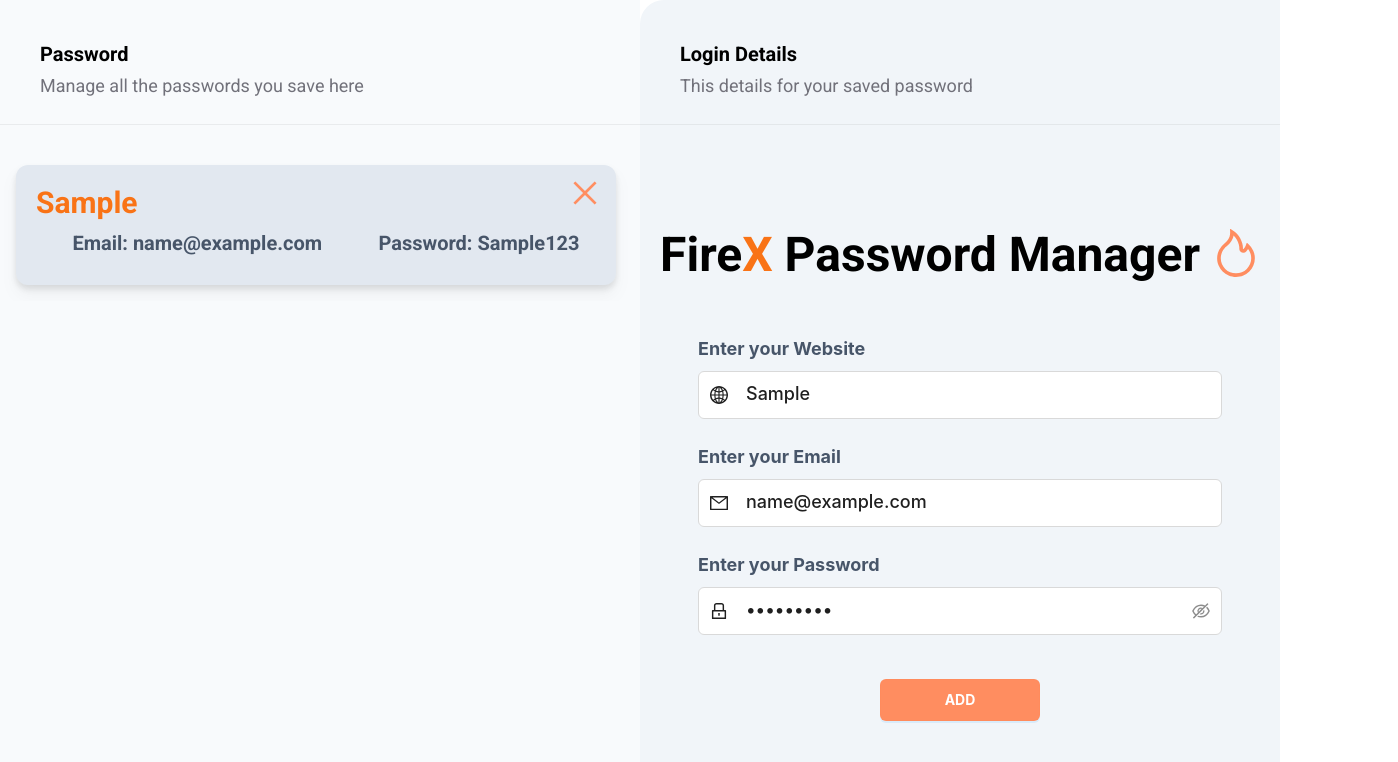
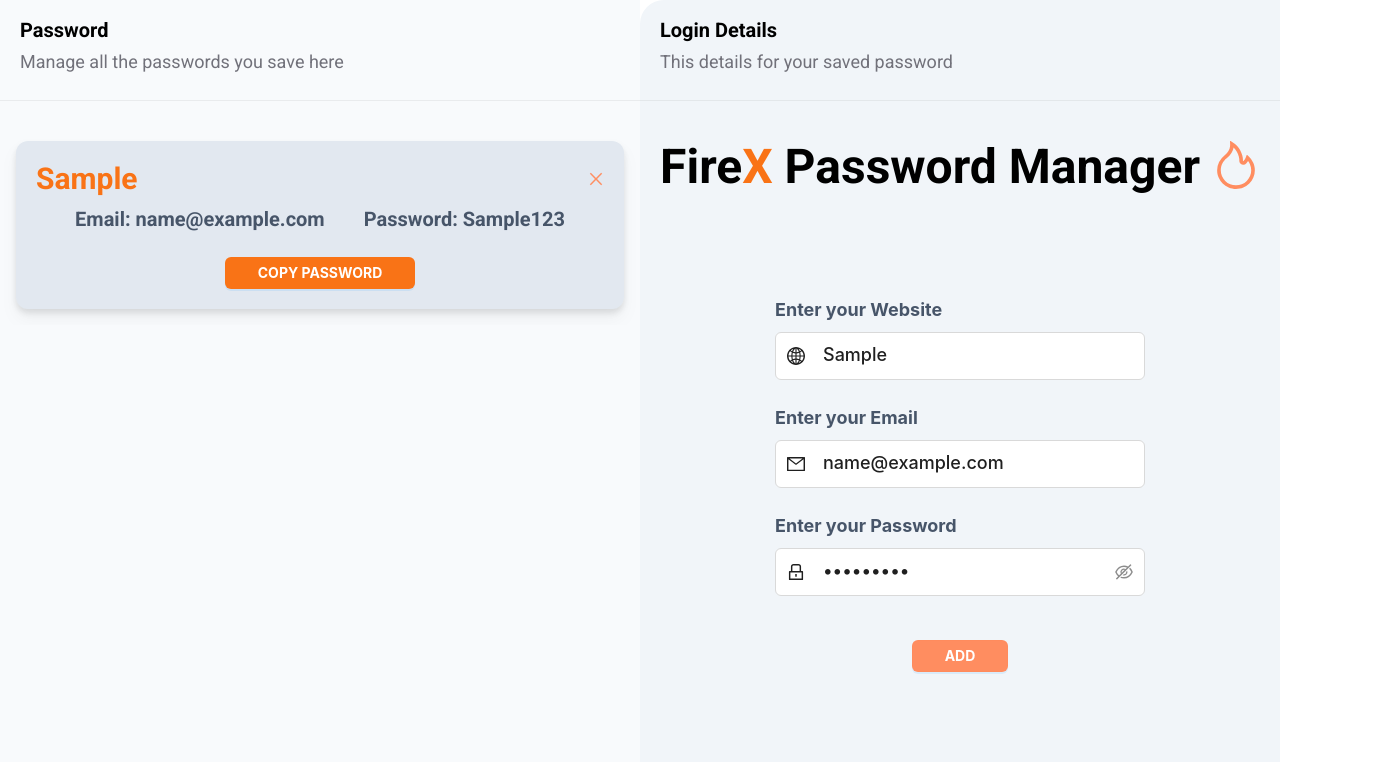
Before and after one commit to SathruwanCooray/FireX_Password_Manager, a React (Vite) app in the folder FireXPasswordManager/: page / in a window 1280 px wide. Both pictures are taken after typing "Sample", "name@example.com", "Sample123" into the empty fields and a click on the button "ADD". Shown: the top 762 px of the page, 1398 px wide, since content can reach past the window. Built offline with nearby package versions, Linux system fonts and the light colour scheme.

Commit message:
adding features

```diff
--- a/FireXPasswordManager/src/Components/ItemComponent.jsx
+++ b/FireXPasswordManager/src/Components/ItemComponent.jsx
@@ -1,20 +1,73 @@
 import React from 'react'
 import { CloseOutlined } from '@ant-design/icons';
+import { Button, message} from "antd";
 
 function ItemComponent({id, websiteName, email, password, onRemove}) {
     const handleRemove = () => {
         onRemove(id);
     }
 
+    const copyToClipBoard = () => {
+        const textToCopy = `${password}`;
+
+        if (navigator.clipboard && window.isSecureContext) {
+            navigator.clipboard.writeText(textToCopy)
+                .then(() => {
+                    message.success('Password copied to clipboard');
+                })
+                .catch((err) => {
+                    message.error('Failed to copy password');
+                    console.error('Failed to copy text: ', err);
+                });
+        } else {
+            let textArea = document.createElement("textarea");
+            textArea.value = textToCopy;
+            textArea.style.position = "fixed";
+            document.body.appendChild(textArea);
+            textArea.focus();
+            textArea.select();
+
+            try {
+                let successful = document.execCommand('copy');
+                if (successful) {
+                    message.success('Password copied to clipboard');
+                } else {
+                    message.error('Failed to copy password');
+                }
+            } catch (err) {
+                message.error('Failed to copy password');
+                console.error('Fallback: Unable to copy', err);
+            }
+
+            document.body.removeChild(textArea);
+        }
+    }
+
     return (
-        <div className='bg-slate-200 rounded-xl m-4 pb-5 drop-shadow-lg'>
-            <div className='flex flex-row justify-between mr-4'>
-                <h1 className='pl-5 pt-5 text-orange-500'>{websiteName}</h1>
-                <CloseOutlined onClick={handleRemove} style={{color: '#ff8c5efb' }}/>
+        <div className='bg-slate-200 rounded-xl m-2 sm:m-4 p-3 sm:p-5 drop-shadow-lg'>
+            <div className='flex flex-row justify-between items-center mb-2'>
+                <h1 className='text-orange-500 font-semibold break-all'>{websiteName}</h1>
+                <CloseOutlined
+                    onClick={handleRemove}
+                    style={{color: '#ff8c5efb', fontSize: '16px', cursor: 'pointer'}}
+                    className="ml-2"
+                />
             </div>
-            <div className='flex flex-row justify-evenly pb-2'>
-                <h1 className='pl-5 pt-2 text-xl text-slate-600'>Email: {email}</h1>
-                <h1 className='pl-5 pt-2 text-xl text-slate-600'>Password: {password} </h1>
+            <div className='flex flex-col sm:flex-row sm:justify-evenly mb-4'>
+                <h2 className='text-xl text-slate-600 mb-1 sm:mb-0'>
+                    <span className="font-semibold">Email:</span> {email}
+                </h2>
+                <h2 className='text-xl text-slate-600'>
+                    <span className="font-semibold">Password:</span> {password}
+                </h2>
+            </div>
+            <div className="flex justify-end sm:justify-center">
+                <Button
+                    className="mt-2 text-md font-bold px-8 py-3 bg-orange-500 w-full sm:w-auto"
+                    type="primary"
+                    onClick={copyToClipBoard}>
+                    COPY PASSWORD
+                </Button>
             </div>
         </div>
     )
--- a/FireXPasswordManager/src/Page/Page.jsx
+++ b/FireXPasswordManager/src/Page/Page.jsx
@@ -9,6 +9,16 @@ function Page() {
   const [nextItemId, setNextItemId] = useState(1);
   const [form] = Form.useForm();
   const [passwordVisible, setPasswordVisible] = useState(false);
+  const [isMobile, setIsMobile] = useState(window.innerWidth <= 768);
+
+  useEffect(() => {
+    const handleResize = () => {
+      setIsMobile(window.innerWidth <= 768);
+    };
+
+    window.addEventListener('resize', handleResize);
+    return () => window.removeEventListener('resize', handleResize);
+  }, []);
 
   useEffect(() => {
     console.log("Component mounted");
@@ -43,33 +53,33 @@ function Page() {
   };
 
   return (
-    <div className="min-h-screen min-w-screen flex">
-      <div className="flex-1 flex-col bg-slate-50">
+    <div className={`min-h-screen ${isMobile ? 'flex-col' : 'flex'}`}>
+      <div className={`bg-slate-50 ${isMobile ? 'p-4' : 'flex-1'}`}>
         <div className="rounded-tl-3xl">
-          <h1 className="text-left font-bold text-xl mt-10 ml-10">Password</h1>
-          <h1 className="text-left font-thin text-lg mt-1 ml-10 text-zinc-500">
+          <h1 className="text-left font-bold text-xl mt-4 ml-5">Password</h1>
+          <h1 className="text-left font-thin text-lg mt-1 ml-5 text-zinc-500">
             Manage all the passwords you save here
           </h1>
           <Divider />
         </div>
-        <div className="flex-1 overflow-y-auto mr-2">
+        <div className={`${isMobile ? 'max-h-60' : 'flex-1'} overflow-y-auto`}>
           {items.map((item) => (
             <ItemComponent key={item.id} {...item} onRemove={handleRemoveItem} />
           ))}
         </div>
       </div>
-      <div className="flex-1 flex flex-col bg-slate-100 justify-center rounded-bl-3xl rounded-tl-3xl">
+      <div className={`bg-slate-100 ${isMobile ? 'p-4' : 'flex-1 flex flex-col justify-center rounded-bl-3xl rounded-tl-3xl'}`}>
         <div className="rounded-tl-3xl">
-          <h1 className="text-left font-bold text-xl mt-10 ml-10">Login Details</h1>
-          <h1 className="text-left font-thin text-lg mt-1 ml-10 text-zinc-500">
+          <h1 className="text-left font-bold text-xl mt-4 ml-5">Login Details</h1>
+          <h1 className="text-left font-thin text-lg mt-1 text-zinc-500 ml-5">
             This details for your saved password
           </h1>
         </div>
         <Divider />
-        <h1 className="text-center text-5xl font-bold pt-20">
+        <h1 className={`text-center  ${isMobile ? 'text-3xl' : 'text-5xl'} font-bold pt-4`}>
           Fire<span className="text-orange-500">X</span> Password Manager <FireOutlined style={{ color: '#ff8c5efb' }} />
         </h1>
-        <div className="flex flex-grow flex-col justify-center items-center rounded-bl-3xl">
+        <div className={`${isMobile ? '' : 'flex flex-grow flex-col justify-center items-center'} rounded-bl-3xl`}>
           <Form
             form={form}
             layout="vertical"
@@ -88,7 +98,7 @@ function Page() {
               ]}
             >
               <Input
-                className="font-medium mr-44 h-12 text-lg"
+                className="font-medium h-12 text-lg w-full"
                 prefix={<GlobalOutlined style={{ marginRight: 14 }} />}
                 placeholder="Website"
               />
@@ -102,7 +112,7 @@ function Page() {
               rules={[{ required: true, message: "Please input your email!" }]}
             >
               <Input
-                className="font-medium mr-44 h-12 text-lg"
+                className="font-medium h-12 text-lg w-full"
                 prefix={<MailOutlined style={{ marginRight: 14 }} />}
                 placeholder="Email"
               />
@@ -118,7 +128,7 @@ function Page() {
               ]}
             >
               <Input.Password
-                className="font-medium h-12 text-lg"
+                className="font-medium h-12 text-lg w-full"
                 prefix={<LockOutlined style={{ marginRight: 14 }} />}
                 placeholder="Password"
                 visibilityToggle={{
@@ -130,7 +140,7 @@ function Page() {
 
             <Form.Item className="flex items-center justify-center">
               <Button
-                className="mt-5 text-md font-bold pr-16 pl-16 pt-5 pb-5 bg-orange-500"
+                className="mt-5 text-md font-bold px-8 py-3 bg-orange-500 w-full"
                 type="primary"
                 htmlType="submit"
               >
```
Also changed, not shown: 1 other file (tests, documents, lock files or other folders).
